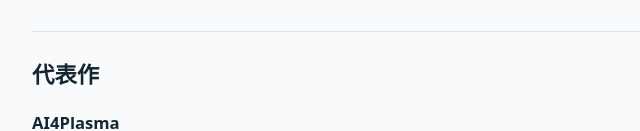
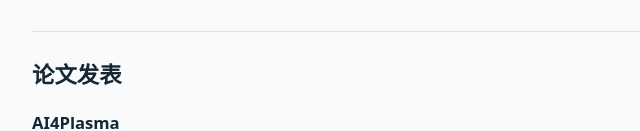
Before and after one commit to FrankWEI0423/frankwei0423.github.io, a plain HTML site: page index.html in a window 1280 px wide. Shown: the part 671-802 px from the top of the page, 268-908 px from the left. Drawn offline with Linux system fonts and the light colour scheme.

Commit message:
Rename publication section heading (ZH)

```diff
--- a/index.html
+++ b/index.html
@@ -46,7 +46,7 @@ li{margin-bottom:.62rem}
 </ul>
 </section>
 <section aria-labelledby="publications">
-<h2 id="publications">代表作</h2>
+<h2 id="publications">论文发表</h2>
 <h3>AI4Plasma</h3>
 <ul>
 <li><a href="https://arxiv.org/abs/2611.15002">AI4Plasma I：电容耦合等离子体场的代理建模与数据效率</a><span class="venue">，arXiv，2026。</span></li>
```
